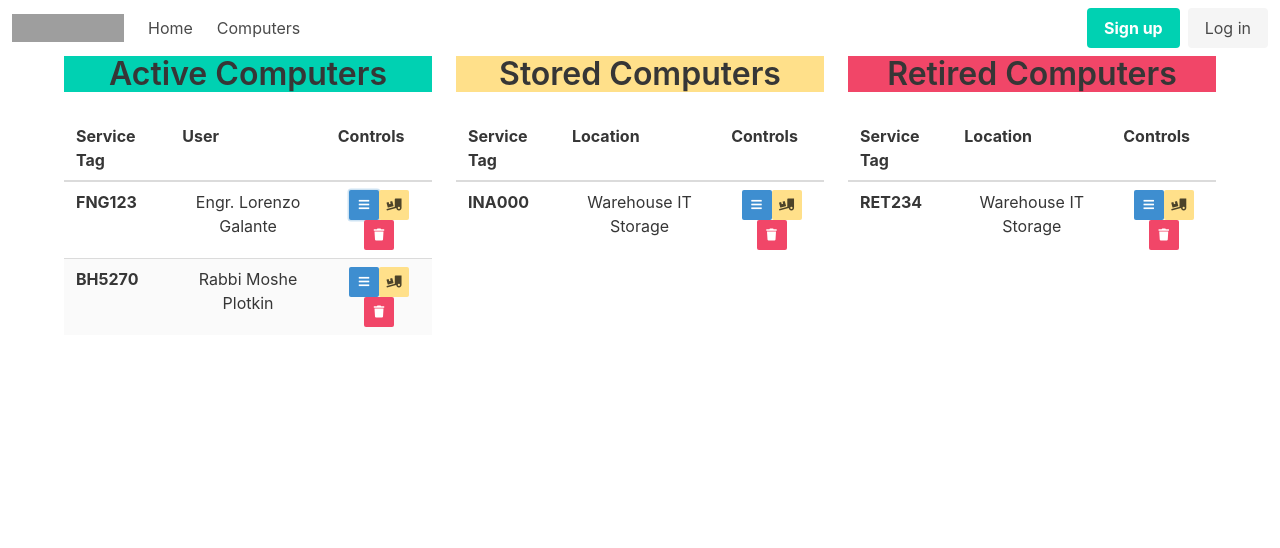
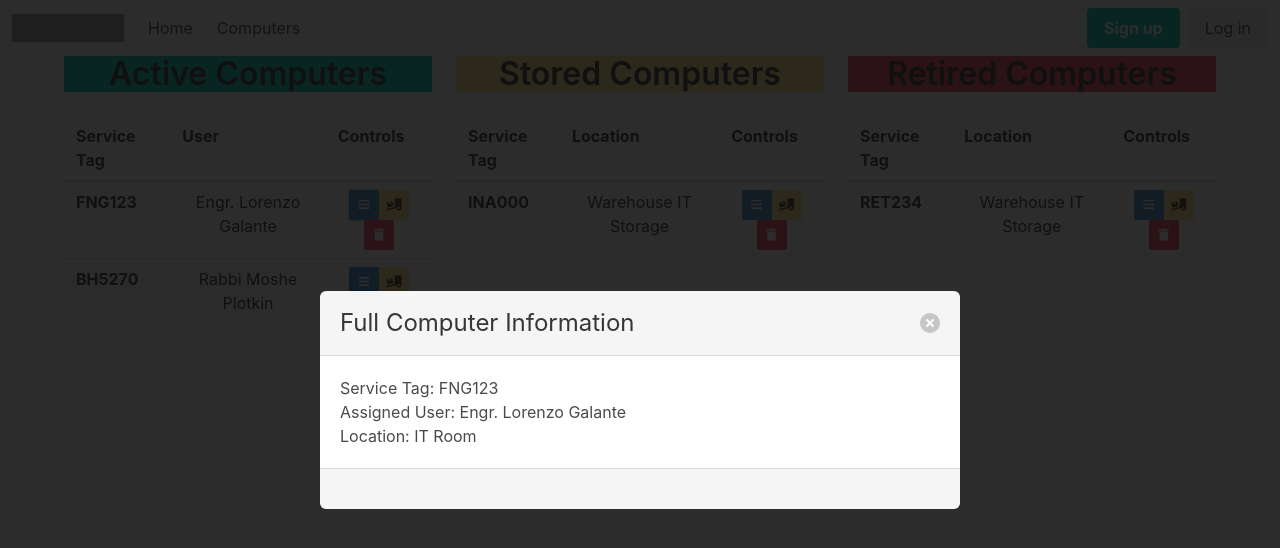
Before and after one commit to galantelorenzo97/CMOS, a Vue app in the folder client/: page /computers in a window 1280 px wide. Both pictures are taken after a click on the button 363 px from the left and 205 px from the top of the page. Shown: the top 548 px of the page. Built offline with nearby package versions, Linux system fonts and the light colour scheme; grey boxes are pictures that could not be loaded.

Commit message:
All buttons functional
Some buttons need adjustment with modals.

```diff
--- a/client/src/views/Computers.vue
+++ b/client/src/views/Computers.vue
@@ -14,12 +14,15 @@
               <th>{{computerlist.Service_Tag}}</th>
               <td>{{computerlist.Assigned_User}}</td>
               <td>
-                <button class="button is-info is-small" @click="viewInfo(i)">
+                <button
+                  class="button is-info is-small"
+                  @click="viewInfo(); currentComputer = active_CI[i]"
+                >
                   <span class="icon">
                     <i class="fas fa-bars" aria-hidden="true"></i>
                   </span>
                 </button>
-                <button class="button is-warning is-small">
+                <button class="button is-warning is-small" @click="moveComputer(active_CI, stored_CI, i)">
                   <span class="icon">
                     <i class="fas fa-truck-loading" aria-hidden="true"></i>
                   </span>
@@ -47,12 +50,15 @@
               <th>{{storedmachine.Service_Tag}}</th>
               <td>{{storedmachine.Location}}</td>
               <td>
-                <button class="button is-info is-small">
+                <button
+                  class="button is-info is-small"
+                  @click="viewInfo(); currentComputer = stored_CI[i]"
+                >
                   <span class="icon">
                     <i class="fas fa-bars" aria-hidden="true"></i>
                   </span>
                 </button>
-                <button class="button is-warning is-small">
+                <button class="button is-warning is-small" @click="moveComputer(stored_CI, active_CI, i)">
                   <span class="icon">
                     <i class="fas fa-truck-loading" aria-hidden="true"></i>
                   </span>
@@ -80,12 +86,15 @@
               <th>{{retiredmachine.Service_Tag}}</th>
               <td>{{retiredmachine.Location}}</td>
               <td>
-                <button class="button is-info is-small">
+                <button
+                  class="button is-info is-small"
+                  @click="viewInfo(); currentComputer = retired_CI[i]"
+                >
                   <span class="icon">
                     <i class="fas fa-bars" aria-hidden="true"></i>
                   </span>
                 </button>
-                <button class="button is-warning is-small">
+                <button class="button is-warning is-small" @click="moveComputer(retired_CI, stored_CI, i)">
                   <span class="icon">
                     <i class="fas fa-truck-loading" aria-hidden="true"></i>
                   </span>
@@ -101,6 +110,43 @@
         </table>
       </div>
     </div>
+
+    <!-- INFO MODAL -->
+    <div class="modal" :class="{'is-active': infoModalOpen}">
+      <div class="modal-background"></div>
+      <div class="modal-card">
+        <header class="modal-card-head">
+          <p class="modal-card-title">Full Computer Information</p>
+          <button class="delete" aria-label="close" @click="closeInfo()"></button>
+        </header>
+        <section class="modal-card-body">
+          <p>Service Tag: {{this.currentComputer.Service_Tag}}</p>
+          <p
+            v-if="this.currentComputer.Assigned_User != ''"
+          >Assigned User: {{this.currentComputer.Assigned_User}}</p>
+          <p>Location: {{this.currentComputer.Location}}</p>
+        </section>
+        <footer class="modal-card-foot"></footer>
+      </div>
+    </div>
+    <!-- END INFO MODAL -->
+
+    <!-- MOVE MODAL -->
+    <div class="modal" :class="{'is-active': moveModalOpen}">
+      <div class="modal-background"></div>
+      <div class="modal-card">
+        <header class="modal-card-head">
+          <p class="modal-card-title">Move To:</p>
+          <button class="delete" aria-label="close" @click="closeMove()"></button>
+        </header>
+        <section class="modal-card-body">
+          <button class="is-success" v-for="(statusnames) in Computer_Inventory" :key="statusnames"></button>
+        </section>
+        <footer class="modal-card-foot">
+        </footer>
+      </div>
+    </div>
+    <!-- END MOVE MODAL -->
   </section>
 </template>
 
@@ -119,16 +165,35 @@ export default {
     Computer_Inventory,
     active_CI,
     stored_CI,
-    retired_CI
+    retired_CI,
+    infoModalOpen: false,
+    moveModalOpen: false,
+    currentComputer: {},
+    currentMoveLoc: ""
   }),
   components: {
     controlIcons
   },
   methods: {
-    viewInfo(i) {
-      console.log(this.Computer_Inventory.Active);
+    //INFO MODAL SHOW
+    viewInfo() {
+      this.infoModalOpen = true;
     },
-    moveComputer(fromLoc, toLoc) {},
+    //INFO MODAL CLOSE
+    closeInfo() {
+      this.infoModalOpen = false;
+    },
+    //MOVE MODAL SHOW
+    viewMove() {
+      this.moveModalOpen = true;
+    },
+    //MOVE MODAL CLOSE
+    closeMove() {
+      this.moveModalOpen = false;
+    },
+    moveComputer(fromLoc, toLoc, i) {
+      toLoc.push(fromLoc.splice(i, 1)[0]);
+    },
     deleteComputer(deletelist, i) {
       deletelist.splice(i, 1);
     }
```
